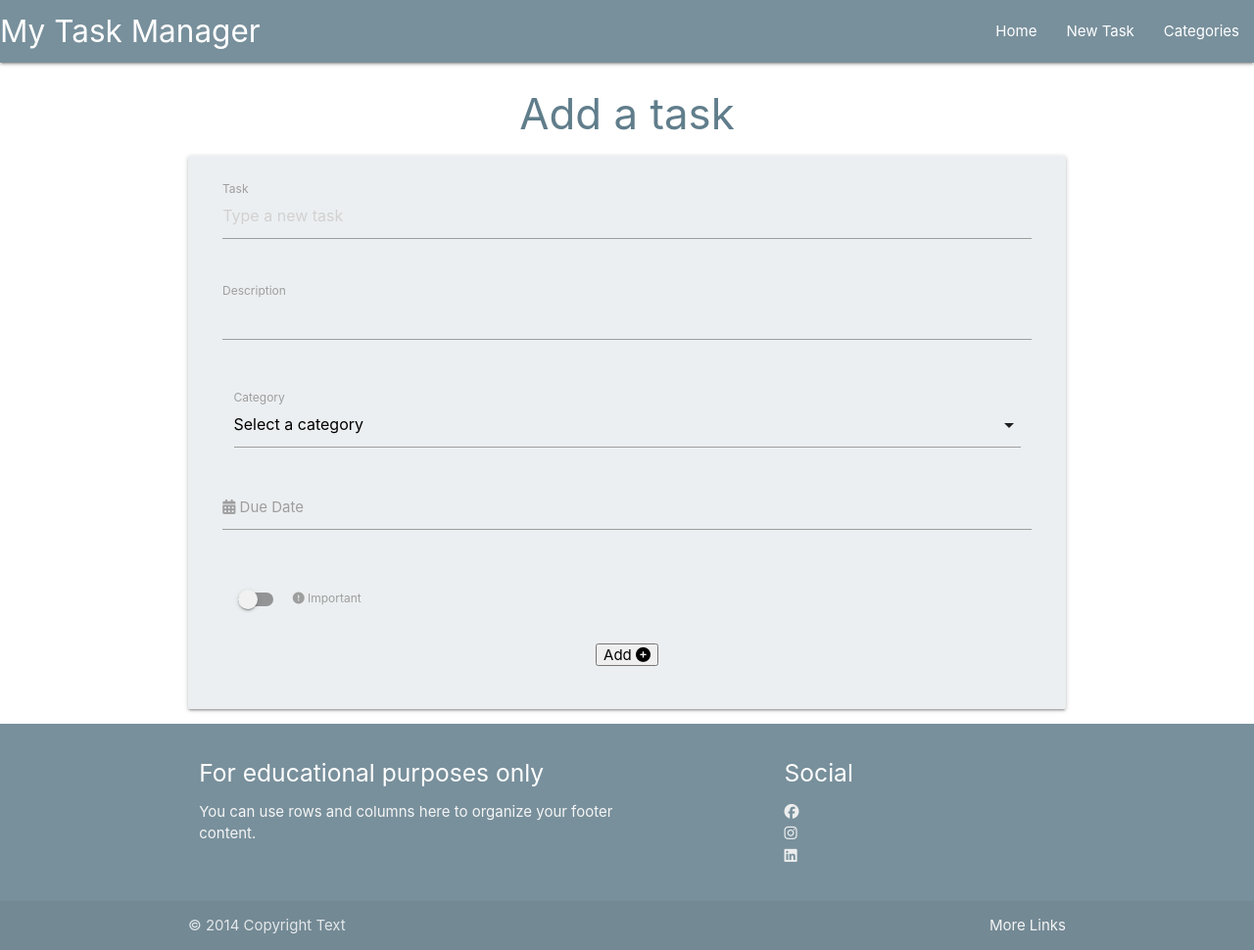
After one commit to fabianlien/flask-sqlalchemy-materialize-demo, a Flask app: page /add_task in a window 1280 px wide. The commit adds this page. Shown: the whole page at 98% size. Run offline with Flask 2, Linux system fonts and the light colour scheme; data that the repository does not hold is empty; some libraries are stand-ins or nearby versions.

Commit message:
add template to add task and set up route to handle method on submit

```diff
--- a/taskmanager/routes.py
+++ b/taskmanager/routes.py
@@ -40,3 +40,21 @@ def delete_category(category_id):
     db.session.delete(category)
     db.session.commit()
     return redirect(url_for("categories"))
+
+
+@app.route("/add_task", methods=["GET", "POST"])
+def add_task():
+    categories = list(Category.query.order_by(Category.category_name).all())
+    if request.method == "POST":
+        task = Task(
+            task_name=request.form.get("task_name"),
+            task_description=request.form.get("task_description"),
+            is_urgent=bool(True if request.form.get("is_urgent") else False),
+            due_date=request.form.get("due_date"),
+            category_id=request.form.get("category_id")
+        )
+
+        db.session.add(task)
+        db.session.commit()
+        return redirect(url_for("home"))
+    return render_template("add_task.html", categories=categories)
--- a/taskmanager/static/js/script.js
+++ b/taskmanager/static/js/script.js
@@ -1,3 +1,14 @@
+// init sidenav
 $(document).ready(function(){
     $('.sidenav').sidenav();
   });
+
+  // init datepicker
+  $(document).ready(function(){
+    $('.datepicker').datepicker();
+  });
+
+  // init select
+  $(document).ready(function(){
+    $('select').formSelect();
+  });
--- /dev/null
+++ b/taskmanager/templates/add_task.html
@@ -0,0 +1,59 @@
+{% extends "base.html" %}
+{% block content %}
+
+<h3 class="blue-grey-text darken-4 center-align">Add a task</h3>
+
+<div class="row card-panel blue-grey lighten-5">
+    <form class="col s12" method="POST" action="{{ url_for('add_task') }}">
+        <div class="row">
+            <div class="input-field col s12">
+                <input placeholder="Type a new task" name="task_name" id="task_name" type="text" minlength="5"
+                    maxlength="80" class="validate">
+                <label for="task_name">Task</label>
+            </div>
+        </div>
+        <div class="row">
+            <div class="input-field col s12">
+                <textarea name="task_description" id="task_description" type="text" minlength="5" maxlength="200"
+                    class="validate materialize-textarea">
+                </textarea>
+                <label for="task_description">Description</label>
+            </div>
+        </div>
+        <div class="input-field col s12">
+            <select id="category_id" name="category_id" class="validate" required>
+                <option value="" disabled selected>Select a category</option>
+                {% for category in categories %}
+                <option value="{{ category.id }}">{{ category.category_name }}</option>
+                {% endfor %}
+            </select>
+            <label>Category</label>
+        </div>
+        <div class="row">
+            <div class="input-field col s12">
+                <input name="due_date" id="due_date" type="text" class="validate datepicker">
+                <label for="task_name"><i class="fa-solid fa-calendar-days"></i> Due Date</label>
+            </div>
+        </div>
+        <div class="row">
+            <div class="input-field col s12">
+                <div class="switch">
+                    <label for="is_urgent">
+                        <input name="is_urgent" id="is_urgent" type="checkbox">
+                        <span class="lever"></span>
+                        <i class="fa-solid fa-circle-exclamation"></i> Important
+                    </label>
+                </div>
+            </div>
+        </div>
+        <div class="row">
+            <div class="col s12 center-align">
+                <button type="submit">
+                    Add <i class="fa-solid fa-circle-plus"></i>
+                </button>
+            </div>
+        </div>
+    </form>
+</div>
+
+{% endblock %}
--- a/taskmanager/templates/base.html
+++ b/taskmanager/templates/base.html
@@ -19,7 +19,7 @@
               <a href="#" data-target="mobile-demo" class="sidenav-trigger"><i class="fa-solid fa-bars"></i></a>
               <ul class="right hide-on-med-and-down">
                 <li><a href="{{ url_for('home') }}">Home</a></li>
-                <li><a href="">New Task</a></li>
+                <li><a href="{{ url_for('add_task') }}">New Task</a></li>
                 <li><a href="{{ url_for('categories') }}">Categories</a></li>
               </ul>
             </div>
@@ -27,7 +27,7 @@
 
           <ul class="sidenav" id="mobile-demo">
             <li><a href="{{ url_for('home') }}">Home</a></li>
-            <li><a href="">New Task</a></li>
+            <li><a href="{{ url_for('add_task') }}">New Task</a></li>
             <li><a href="{{ url_for('categories') }}">Categories</a></li>
           </ul>
     </header>
--- a/taskmanager/templates/categories.html
+++ b/taskmanager/templates/categories.html
@@ -24,4 +24,5 @@
     </div>
     {% endfor %}
 </div>
+
 {% endblock %}
```
Also changed, not shown: taskmanager/templates/tasks.html (+7 -0 lines).
